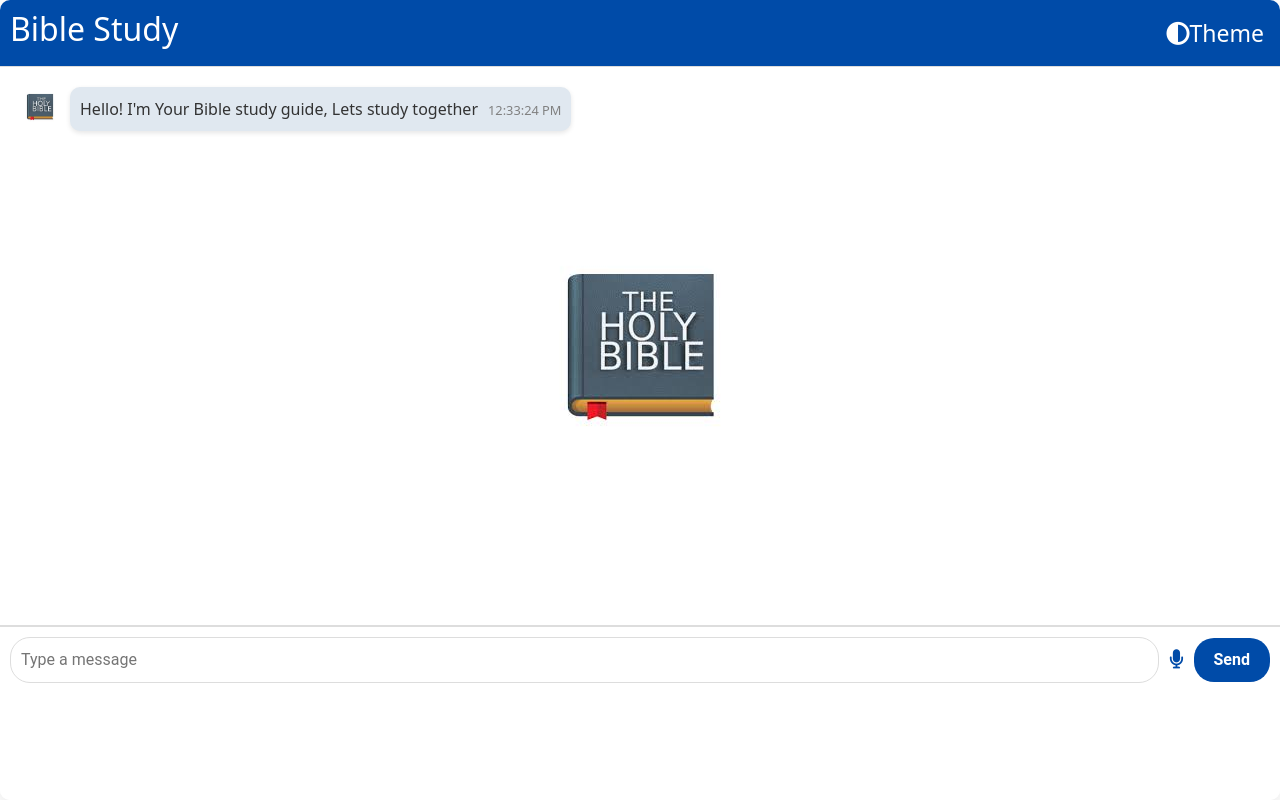
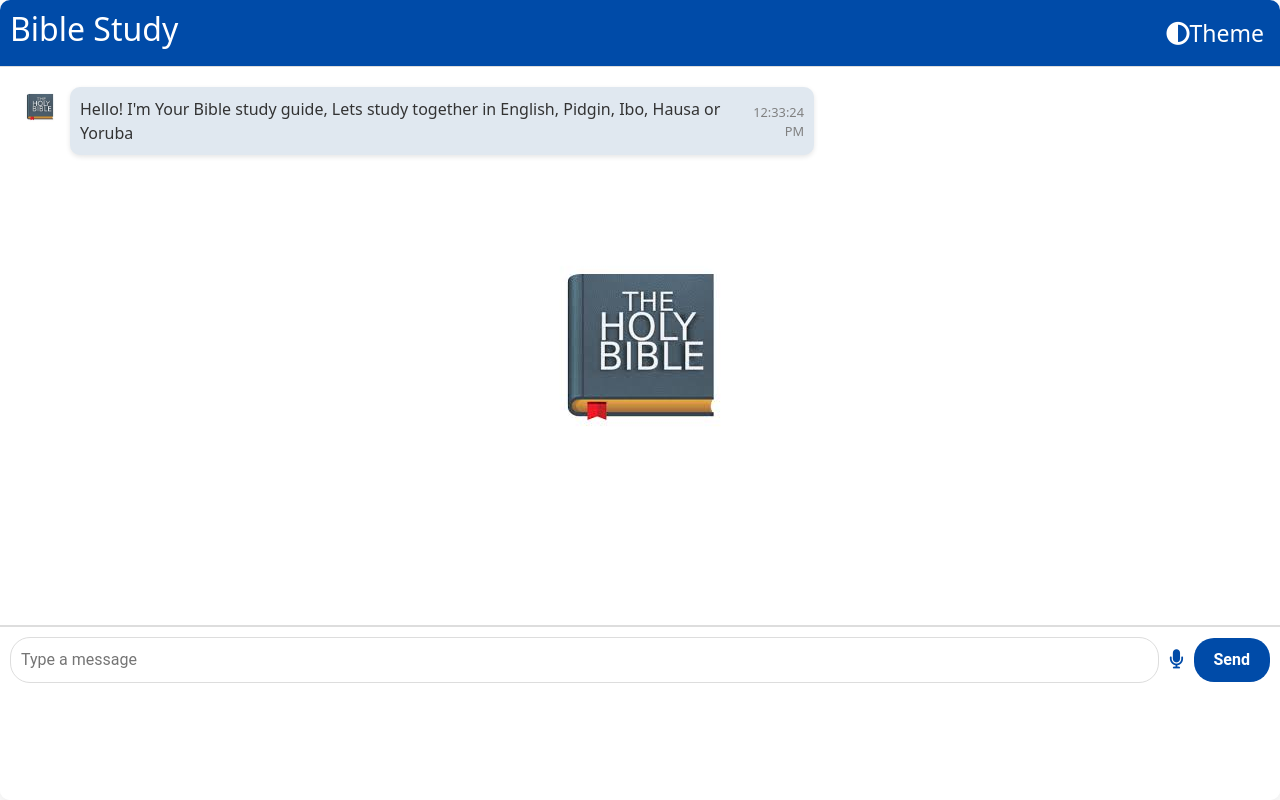
Before and after one commit to IGATAJOHN/bible_study, a Flask app: page / in a window 1280 px wide. Run offline with Flask 3, Linux system fonts and the light colour scheme.

Commit message:
Update chat.html

```diff
--- a/templates/chat.html
+++ b/templates/chat.html
@@ -72,7 +72,7 @@ document.getElementById('send-btn').addEventListener('click', () => {
 });
 
 window.addEventListener('load', () => {
-    displayBotMessage('Hello! I\'m Your Bible study guide, Lets study together', true);
+    displayBotMessage('Hello! I\'m Your Bible study guide, Lets study together in English, Pidgin, Ibo, Hausa or Yoruba', true);
 });
 
 document.getElementById('toggle-theme-btn').addEventListener('click', () => {
```
